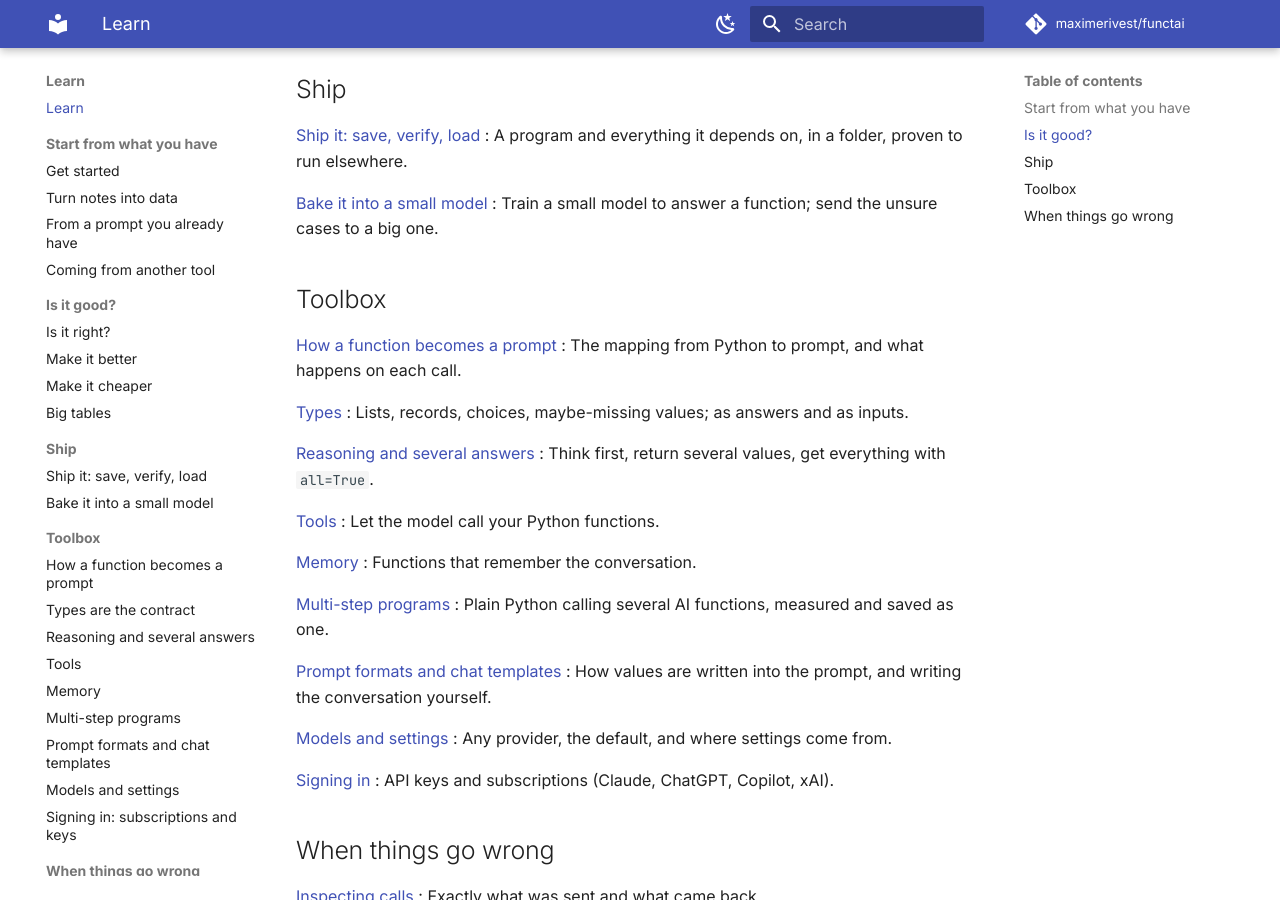
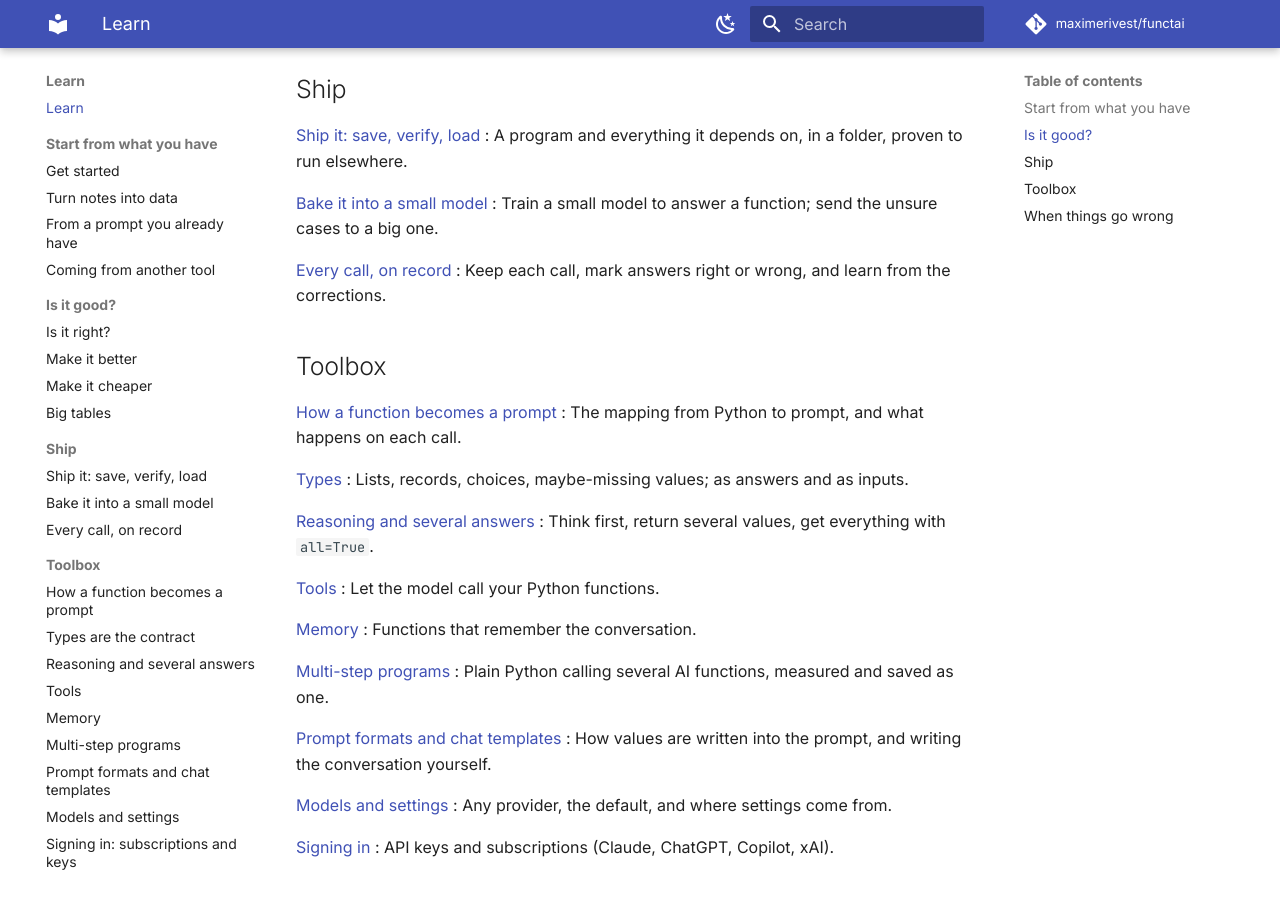
Before and after one commit to MaximeRivest/functai, an MkDocs documentation site: the page built from docs/articles/index.md, in a window 1280 px wide and 900 px high, scrolled down 766 px. Built offline with MkDocs 1.6.1 and Material for MkDocs 9.7.7, drawn with Linux system fonts in a browser that asks for light colours; comment, search, counter and statistics services are not loaded.

Commit message:
Docs: the call log page in the Ship section, its functions in the reference

```diff
--- a/docs/articles/index.md
+++ b/docs/articles/index.md
@@ -42,6 +42,9 @@ rat:
 [Bake it into a small model](baking.md)
 : Train a small model to answer a function; send the unsure cases to a big one.
 
+[Every call, on record](call-log.md)
+: Keep each call, mark answers right or wrong, and learn from the corrections.
+
 ## Toolbox
 
 [How a function becomes a prompt](anatomy.md)
--- a/mkdocs.yml
+++ b/mkdocs.yml
@@ -67,6 +67,7 @@ nav:
       - Ship:
           - articles/saving.md
           - articles/baking.md
+          - articles/call-log.md
       - Toolbox:
           - articles/anatomy.md
           - articles/types.md
```
Also changed, not shown: 1 other file.
